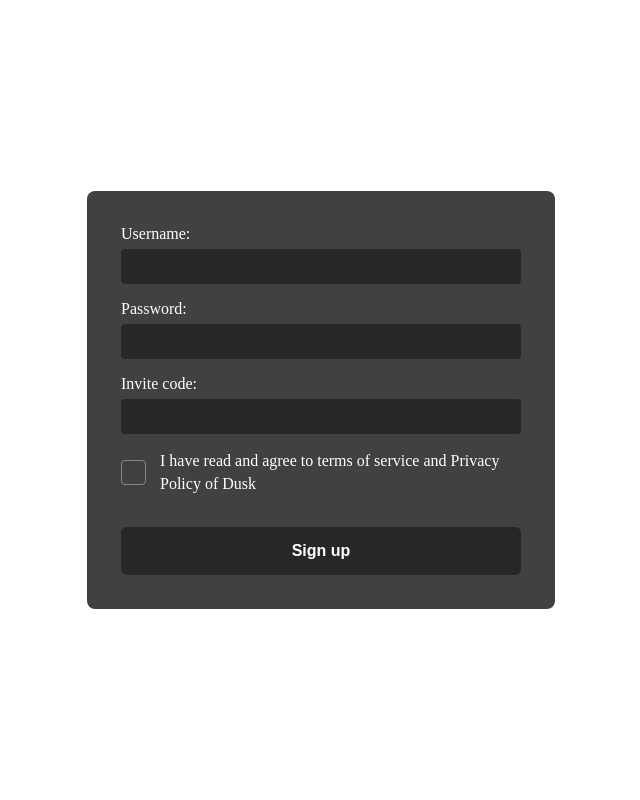
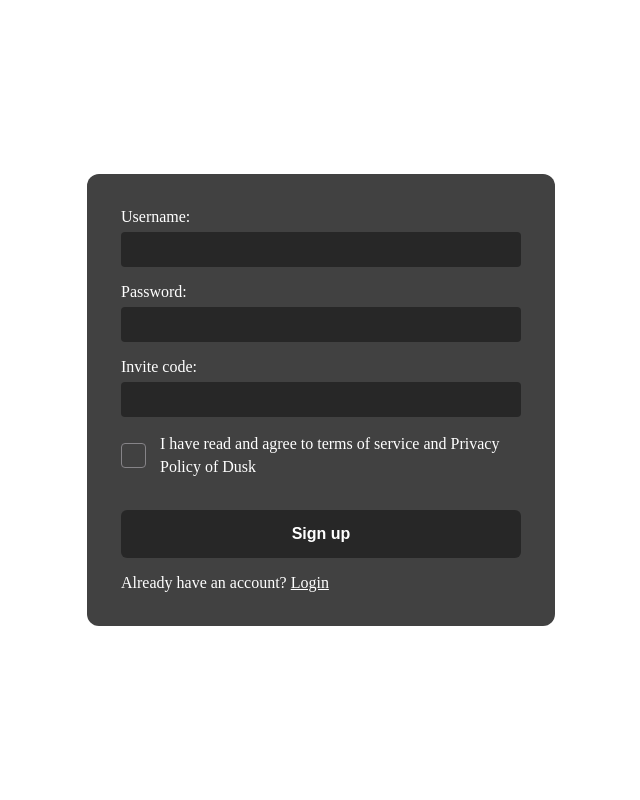
Before and after one commit to alesuper2317/dusk-client, a Flask app: page /signup in a window 1280 px wide. Shown: the whole page, without its empty margins (319-959 px from the left). Run offline with Flask 3, Linux system fonts and the light colour scheme.

Commit message:
Add login form

```diff
--- a/app.py
+++ b/app.py
@@ -10,4 +10,8 @@ def root():
 def signup():
     return render_template("forms/signup.html")
 
+@app.route("/login")
+def login():
+    return render_template("forms/login.html")
+
 app.run(host="0.0.0.0", port=80, debug=True)
--- a/static/styles/main.css
+++ b/static/styles/main.css
@@ -10,6 +10,7 @@ div.form form input {
 }
 
 div.form form input {
+    color: #fff;
     box-sizing: border-box;
     width: 400px;
     height: 35px;
@@ -30,7 +31,7 @@ div.form {
 }
 
 div.form form {
-    border-radius: 8px;
+    border-radius: 12px;
     padding: 34px;
     background: var(--theme-background);
     color: var(--theme-foreground)
@@ -48,7 +49,6 @@ div.form form .submit {
     height: 48px;
     padding: 0 20px;
     margin-top: 32px;
-    margin-bottom: 0;
 }
 
 div.form form .submit:hover {
@@ -131,3 +131,15 @@ div.form form .terms label {
     line-height: 1.4;
     cursor: pointer;
 }
+
+div.form form p a {
+    color: var(--theme-foreground);
+}
+
+div.form form p a:hover {
+    color: var(--theme-accent-2)
+}
+
+div.form form p {
+    margin-bottom: 0px;
+}
--- a/static/styles/themes/dark.css
+++ b/static/styles/themes/dark.css
@@ -2,6 +2,7 @@
     --theme-background: #414141;
     --theme-foreground: #ffffff;
     --theme-accent: #6407ab;
+    --theme-accent-2: #c478ff;
     --theme-background-2: #272727;
     --theme-checkbox-border: #868488;
 }
--- a/static/styles/themes/light.css
+++ b/static/styles/themes/light.css
@@ -2,6 +2,7 @@
     --theme-background: #f5f5f5;
     --theme-foreground: #000000;
     --theme-accent: #6407ab;
+    --theme-accent-2: #53078d;
     --theme-background-2: #272727;
     --theme-checkbox-border: #868488;
 }
--- a/templates/forms/signup.html
+++ b/templates/forms/signup.html
@@ -11,5 +11,6 @@
     <label for="terms">I have read and agree to terms of service and Privacy Policy of Dusk</label>
 </div>
 <input type="submit" value="Sign up" class="submit">
+<p>Already have an account? <a href="/login">Login</a></p>
 <script src="/static/scripts/form.js"></script>
 {% endblock %}
```
Also changed, not shown: templates/forms/login.html (added, +10 -0 lines).
